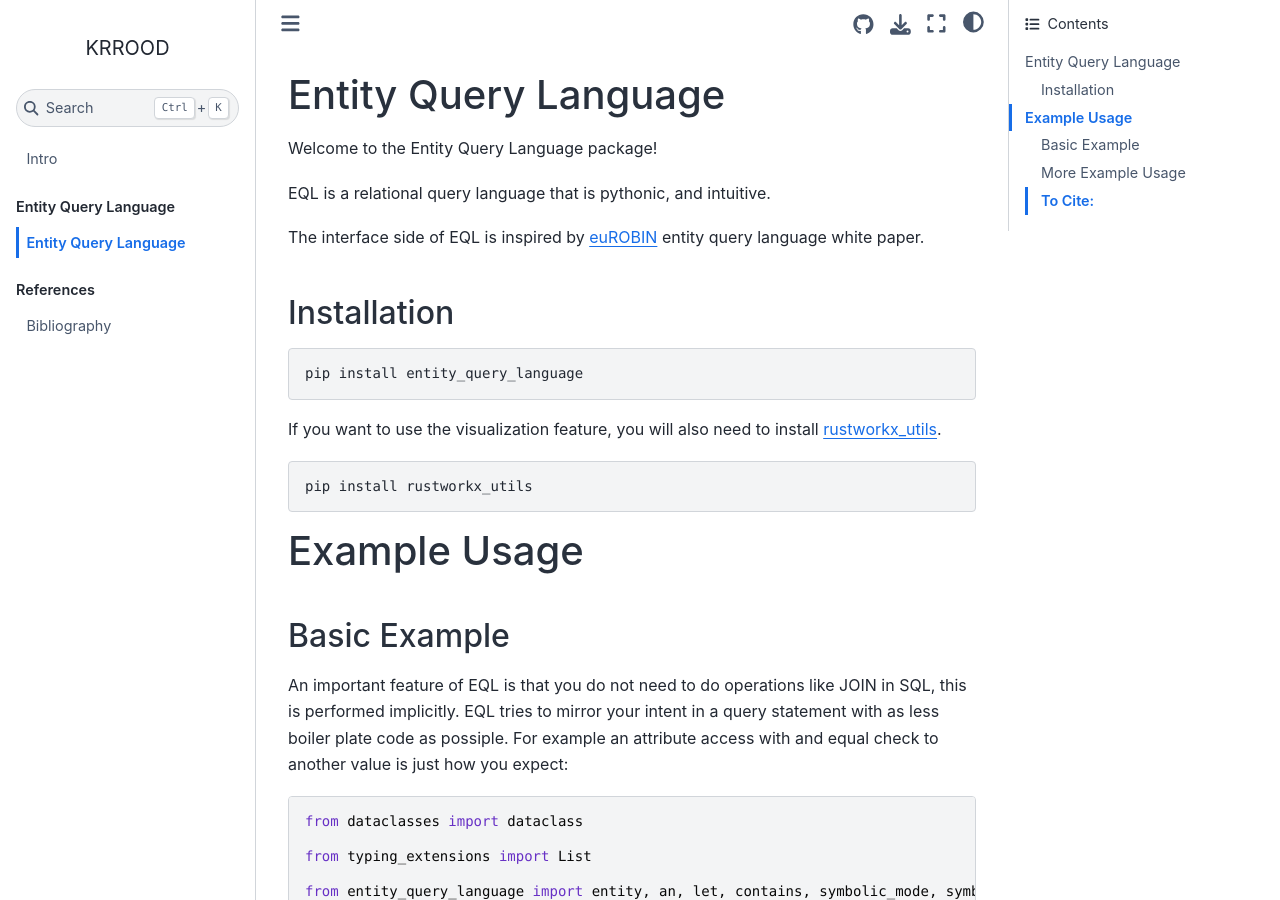
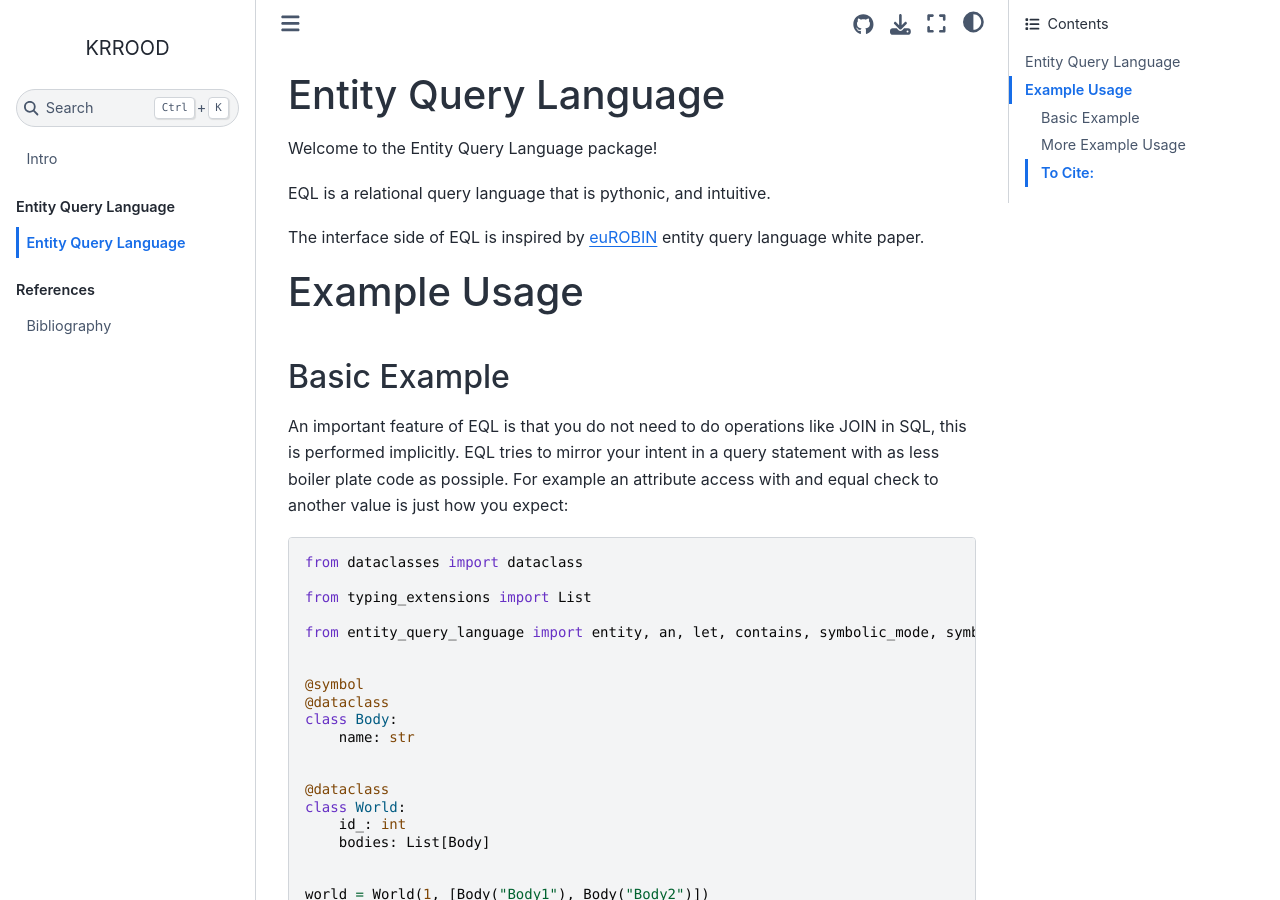
Before and after one commit to tomsch420/krrood, a Jupyter Book: the page built from doc/eql/intro.md, in a window 1280 px wide and 900 px high. Built offline with Jupyter Book 1.0.4 settings and Sphinx 7.4.7 and the Sphinx Book theme 1.1.4, drawn with Linux system fonts in a browser that asks for light colours; pages that are not in the unit, such as notebooks, are missing from menus; some of the changed text lies outside the part shown.

Commit message:
[Doc] some doc updates

````diff
--- a/doc/_config.yml
+++ b/doc/_config.yml
@@ -2,7 +2,7 @@
 # Learn more at https://jupyterbook.org/customize/config.html
 
 title: KRROOD
-author: Abdelrhman Bassiouny
+author: AICOR Institute for Artificial Intelligence
 # logo: logo.png
 
 # Force re-execution of notebooks on each build.
--- a/doc/eql/intro.md
+++ b/doc/eql/intro.md
@@ -6,17 +6,6 @@ Welcome to the Entity Query Language package!
 EQL is a relational query language that is pythonic, and intuitive.
 
 The interface side of EQL is inspired by [euROBIN](https://www.eurobin-project.eu/) entity query language white paper.
-
-
-## Installation
-
-```bash
-pip install entity_query_language
-```
-If you want to use the visualization feature, you will also need to install [rustworkx_utils](https://github.com/AbdelrhmanBassiouny/rustworkx_utils).
-```bash
-pip install rustworkx_utils
-```
 
 # Example Usage
 
````
